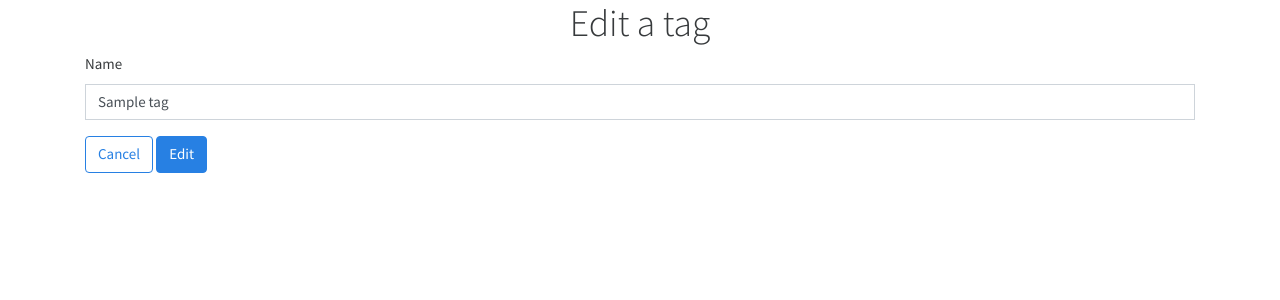
After one commit to mackcooper1408/flask-blogly, a Flask app: page /tags/1/edit in a window 1280 px wide. The commit adds this page. Shown: the top 300 px of the page. Run offline with Flask 2, Linux system fonts and the light colour scheme; tables that the repository leaves empty hold one stand-in row (values such as "Sample post"); some libraries are stand-ins or nearby versions.

Commit message:
Added tag functionality, models, and routing for Part Three, except for Edit Post w tags

```diff
--- a/app.py
+++ b/app.py
@@ -1,7 +1,7 @@
 """Blogly application."""
 
 from flask import Flask, render_template, redirect, request
-from models import db, connect_db, User, Post
+from models import db, connect_db, User, Post, Tag, PostTag
 from flask_debugtoolbar import DebugToolbarExtension
 
 app = Flask(__name__)
@@ -16,24 +16,42 @@ db.create_all()
 toolbar = DebugToolbarExtension
 
 
+""" HOME ROUTE """
+
 @app.route("/")
 def start():
+    """ Redirect to Home Page """
+
     return redirect("/users")
 
 
 @app.route("/users", strict_slashes=False)
 def show_users():
+    """
+    Display Home Page:
+    grabs all users from the users table
+    and displays them alphabetically by Last Name
+    """
+
     users = User.query.order_by(User.last_name, User.first_name).all()
     return render_template("user_listing.html", users=users)
 
+################################################################
+""" USER ROUTES """
 
 @app.route("/users/new")
 def show_new_user_form():
+    """ Display new user form"""
+
     return render_template("user_new.html")
 
 
 @app.route("/users/new", methods=["POST"])
 def process_new_user():
+    """
+    Add new user form contents
+    to database as a new User instance
+    """
 
     first_name = request.form['first-name']
     last_name = request.form['last-name']
@@ -47,6 +65,8 @@ def process_new_user():
 
 @app.route("/users/<int:user_id>")
 def show_user_details(user_id):
+    """ Display detailed page for given user (using user_id)"""
+
     user = User.query.get_or_404(user_id)
     # print("THIS IS MY USERNAME", user.first_name)
 
@@ -55,6 +75,11 @@ def show_user_details(user_id):
 
 @app.route("/users/<int:user_id>/edit")
 def edit_user_details(user_id):
+    """
+    Display user edit form to change user details
+    for given user (using user_id)
+    """
+
     user = User.query.get_or_404(user_id)
 
     return render_template("user_edit.html", user=user)
@@ -62,6 +87,10 @@ def edit_user_details(user_id):
 
 @app.route("/users/<int:user_id>/edit", methods=["POST"])
 def process_edit_user(user_id):
+    """
+    Process edit form data and update
+    User instance in database
+    """
     user = User.query.get_or_404(user_id)
 
     first_name = request.form["first-name"]
@@ -76,6 +105,7 @@ def process_edit_user(user_id):
 
 @app.route("/users/<int:user_id>/delete", methods=["POST"])
 def process_delete_user(user_id):
+    """ Delete given user from database"""
     user = User.query.get_or_404(user_id)
 
     user.delete_user(user)
@@ -83,40 +113,63 @@ def process_delete_user(user_id):
     return redirect("/users")
 
 
+################################################################
+""" POSTS ROUTES """
+
 @app.route("/users/<int:user_id>/posts/new")
 def show_new_post_form(user_id):
+    """ Display new post form for given user"""
     user = User.query.get_or_404(user_id)
+    tags = Tag.query.order_by(Tag.name).all()
 
-    return render_template("post_new.html", user=user)
+    return render_template("post_new.html", user=user, tags=tags)
 
 
 @app.route("/users/<int:user_id>/posts/new", methods=["POST"])
 def process_post_form(user_id):
+    """
+    Process new post form and create
+    Post instance, adding new post to the database
+    """
 
     title = request.form['title']
     content = request.form['content']
 
-    Post.create_post(title, content, user_id)
+    new_post = Post.create_post(title, content, user_id)
+
+    print("TAGS", request.form.getlist("tags"))
+
+    for tag_id in request.form.getlist("tags"):
+        PostTag.create_posttag(new_post.id, tag_id)
+
 
     return redirect(f"/users/{user_id}")
 
 
 @app.route("/posts/<int:post_id>")
 def show_post_details(post_id):
+    """ Display given post details """
 
     post = Post.query.get_or_404(post_id)
+    tags = Tag.query.order_by(Tag.name).all()
 
-    return render_template("post_detail.html", post=post)
+    return render_template("post_detail.html", post=post, tags=tags)
 
 @app.route("/posts/<int:post_id>/edit")
 def show_edit_post(post_id):
+    """ Display form to edit given post """
 
     post = Post.query.get_or_404(post_id)
+    tags = Tag.query.order_by(Tag.name).all()
 
-    return render_template("post_edit.html", post=post)
+    return render_template("post_edit.html", post=post, tags=tags)
 
 @app.route("/posts/<int:post_id>/edit", methods=["POST"])
 def process_edit_post_form(post_id):
+    """
+    Process post edit form and update
+    post in database
+    """
 
     post = Post.query.get_or_404(post_id)
 
@@ -129,8 +182,82 @@ def process_edit_post_form(post_id):
 
 @app.route("/posts/<int:post_id>/delete", methods=["POST"])
 def process_delete_post(post_id):
+    """ Delete given post from database """
+
     post = Post.query.get_or_404(post_id)
 
     Post.delete_post(post)
 
     return redirect(f"/users/{post.user_id}")
+
+################################################################
+""" TAGS ROUTES """
+
+@app.route("/tags")
+def show_tag_list():
+    """ Display all tags in the tag table """
+    tags = Tag.query.order_by(Tag.name).all()
+
+
+    return render_template("tag_listing.html", tags=tags)
+
+
+@app.route("/tags/<int:tag_id>")
+def show_tag_details(tag_id):
+    """ Display detail page for given tag """
+
+    tag = Tag.query.get_or_404(tag_id)
+
+    posts = tag.posts
+
+    return render_template("tag_detail.html", tag=tag, posts=posts)
+
+
+@app.route("/tags/new")
+def show_new_tag_form():
+    """ Display form to add a new tag """
+
+    return render_template("tag_new.html")
+
+
+@app.route("/tags/new", methods=["POST"])
+def process_new_tag_form():
+    """ Process new tag form and add tag to database """
+
+    name = request.form['name']
+
+    Tag.create_tag(name)
+
+    return redirect("/tags")
+
+
+@app.route("/tags/<int:tag_id>/edit")
+def show_edit_form(tag_id):
+
+    tag = Tag.query.get_or_404(tag_id)
+
+    return render_template("tag_edit.html", tag=tag)
+
+
+
+@app.route("/tags/<int:tag_id>/edit", methods=["POST"])
+def process_edit_tag_form(tag_id):
+    """ Process edit tag form and update database """
+
+    tag = Tag.query.get_or_404(tag_id)
+    name = request.form['name']
+
+    tag.update_tag(name)
+
+    return redirect("/tags")
+
+
+@app.route("/tags/<int:tag_id>/delete", methods=["POST"])
+def process_delete_tag(tag_id):
+    """ Deletes tag from database """
+
+    tag = Tag.query.get_or_404(tag_id)
+
+    Tag.delete_tag(tag)
+
+    return redirect("/tags")
--- a/templates/post_detail.html
+++ b/templates/post_detail.html
@@ -13,6 +13,11 @@
 <div class="container mx-0">
     <p class="border border-light p-2">{{ post.content }}</p>
     <p class="font-italic">{{ post.user.full_name }}</p>
+    <div class="row pl-3">Tags:
+        {% for tag in post.tags %}
+        <a class="badge badge-info btn-sm m-1 rounded font-italic" href="/tags/{{ tag.id }}" role="button">{{ tag.name }}</a>
+        {% endfor %}
+    </div>
     <div class="row">
         <div class="col-9">
             <a class="btn btn-outline-primary btn-sm rounded mt-2" href="/users/{{ post.user.id }}" role="button">Cancel</a>
--- /dev/null
+++ b/templates/tag_edit.html
@@ -0,0 +1,26 @@
+{% extends 'base.html' %}
+
+{% block title %}
+Edit a tag
+{% endblock %}
+
+{% block header %}
+<h1 class="text-center">Edit a tag</h1>
+{% endblock %}
+
+{% block content %}
+
+<form action="/tags/{{ tag.id }}/edit" method="POST">
+    <div class="form-group">
+      <label for="title">Name</label>
+      <input type="text"
+             class="form-control"
+             name="name"
+             value="{{ tag.name }}"
+             maxlength="50">
+    </div>
+    <a class="btn btn-outline-primary rounded" href="/tags" role="button">Cancel</a>
+    <button type="submit" class="btn btn-primary rounded">Edit</button>
+  </form>
+
+{% endblock %}
--- a/templates/user_detail.html
+++ b/templates/user_detail.html
@@ -1,7 +1,7 @@
 {% extends 'base.html' %}
 
 {% block title %}
-{{ user.first_name}} {{ user.last_name }}
+{{ user.full_name }}
 {% endblock %}
 
 
@@ -15,7 +15,7 @@
          height="auto">
 
     <div class="col text-center">
-        <h1>{{ user.first_name}} {{ user.last_name }}</h1>
+        <h1>{{ user.full_name }}</h1>
         <a class="btn btn-primary btn-sm rounded"
            href="/users/{{ user.id }}/edit"
            role="button">Edit</a>
--- a/templates/user_listing.html
+++ b/templates/user_listing.html
@@ -12,7 +12,7 @@ User Listing
 <div class="list-group">
 
 {% for user in users %}
-    <a href="/users/{{ user.id }}" class="list-group-item list-group-item-action">{{ user.first_name }} {{ user.last_name }}</a>
+    <a href="/users/{{ user.id }}" class="list-group-item list-group-item-action">{{ user.full_name }}</a>
 {% endfor %}
 
 </div>
```
Also changed, not shown: models.py (+68 -1 lines), templates/post_new.html (+10 -0 lines), templates/tag_detail.html (added, +31 -0 lines), templates/tag_listing.html (added, +23 -0 lines), templates/tag_new.html (added, +26 -0 lines), tests.py (added, +70 -0 lines).
